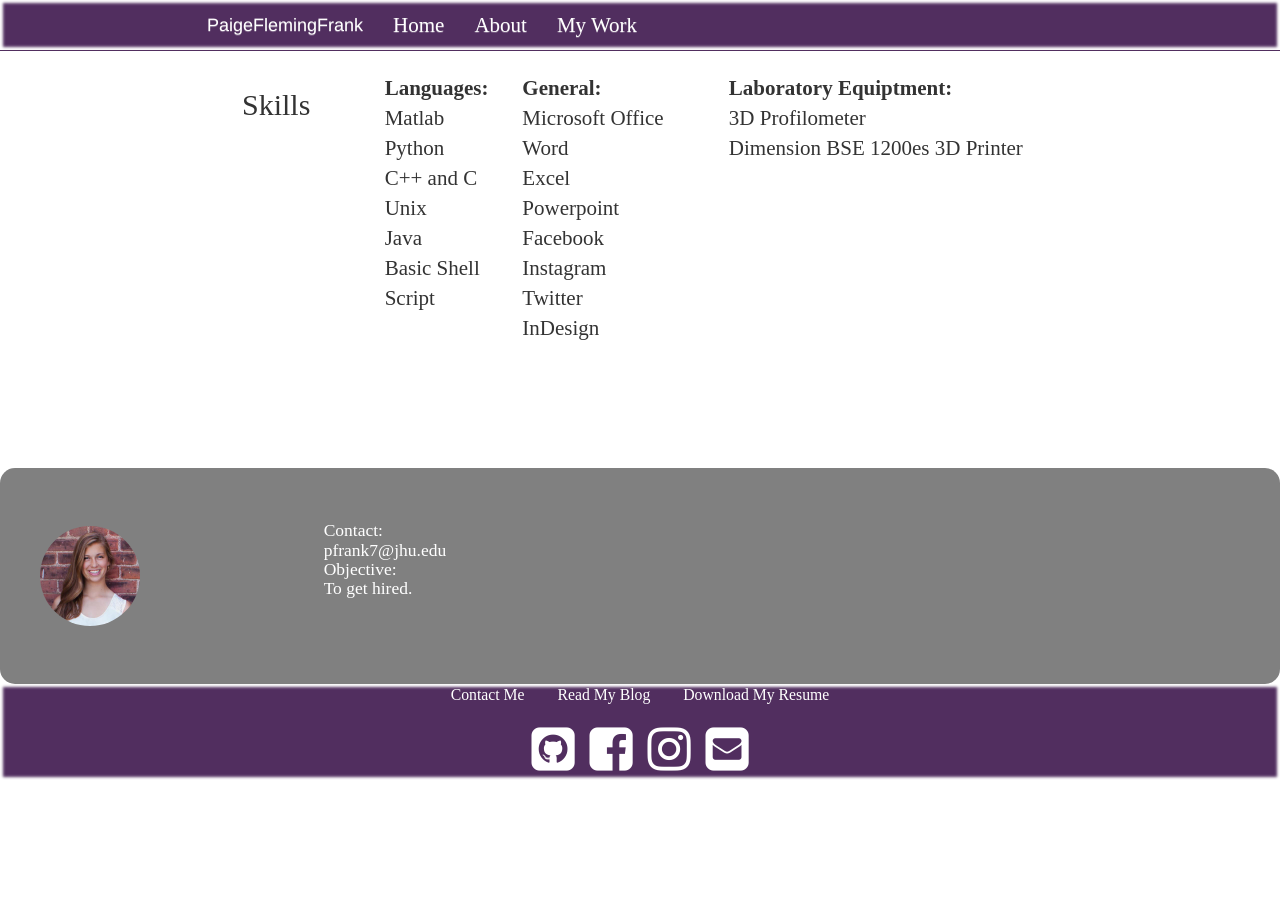
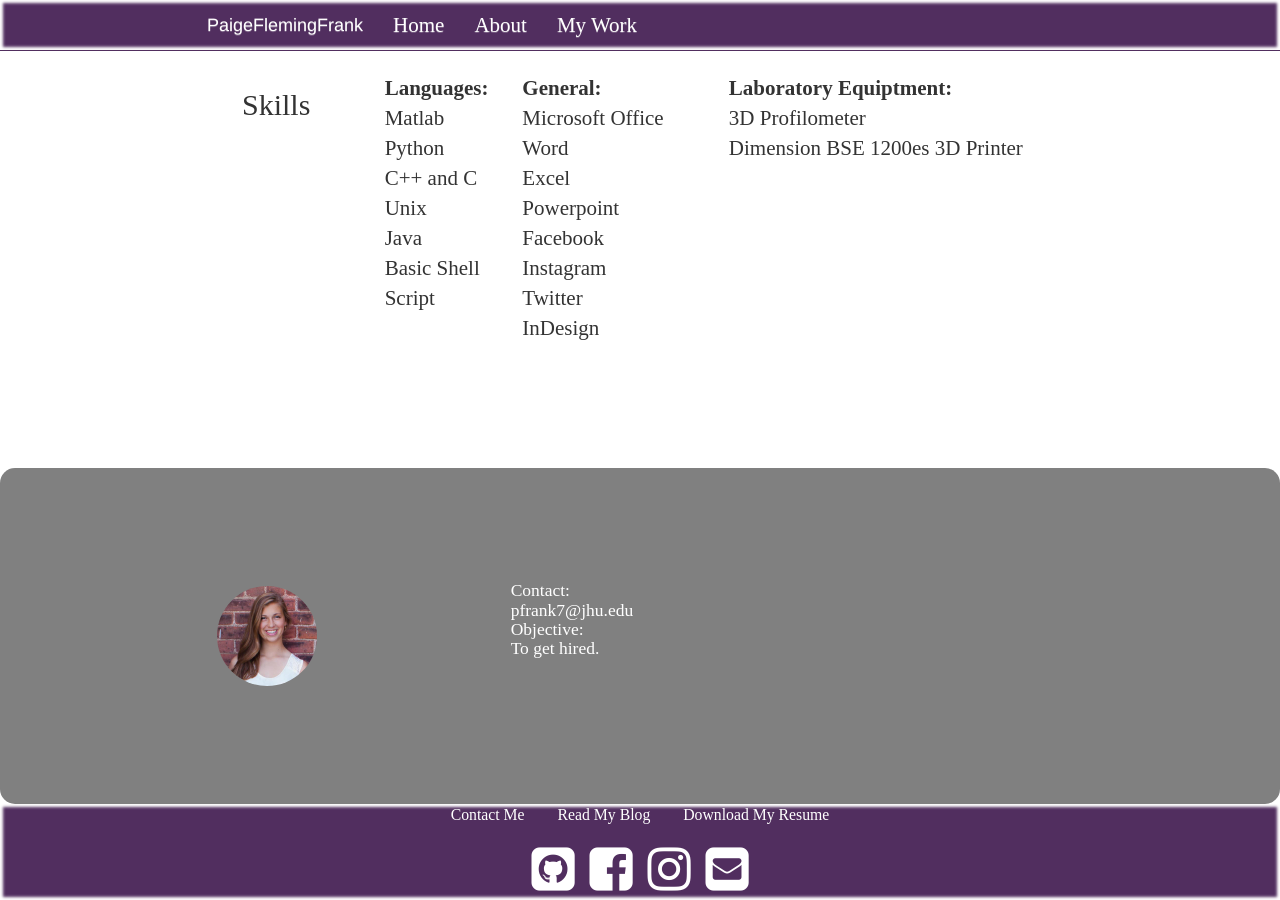
Before and after one commit to pfrank7/pfrank7.github.io, a Jekyll site: the page built from CV.html, in a window 1280 px wide and 900 px high, scrolled down 1524 px. Built offline with Jekyll 4.4.1, drawn with Linux system fonts in a browser that asks for light colours; nearby versions of some CDN libraries; before the commit the page ends 2304 px from its top, so only the background shows below that.

Commit message:
Update CV.html

```diff
--- a/CV.html
+++ b/CV.html
@@ -137,7 +137,7 @@ title: Paige Frank
 		</div>
 	</div>
 	<div class = "jumbotron" style = "background-image:none; background-color:gray; color:white;">
-		<div class = "container" id = "margin" style = "margin:0px;>
+		<div class = "container" id = "margin">
 			<div class = "row">
 				<div class = "col-sm-4">
 					<img style = "height:100px; width:100px; border-radius:50%; margin:10px;" src = "me.jpg">
```
